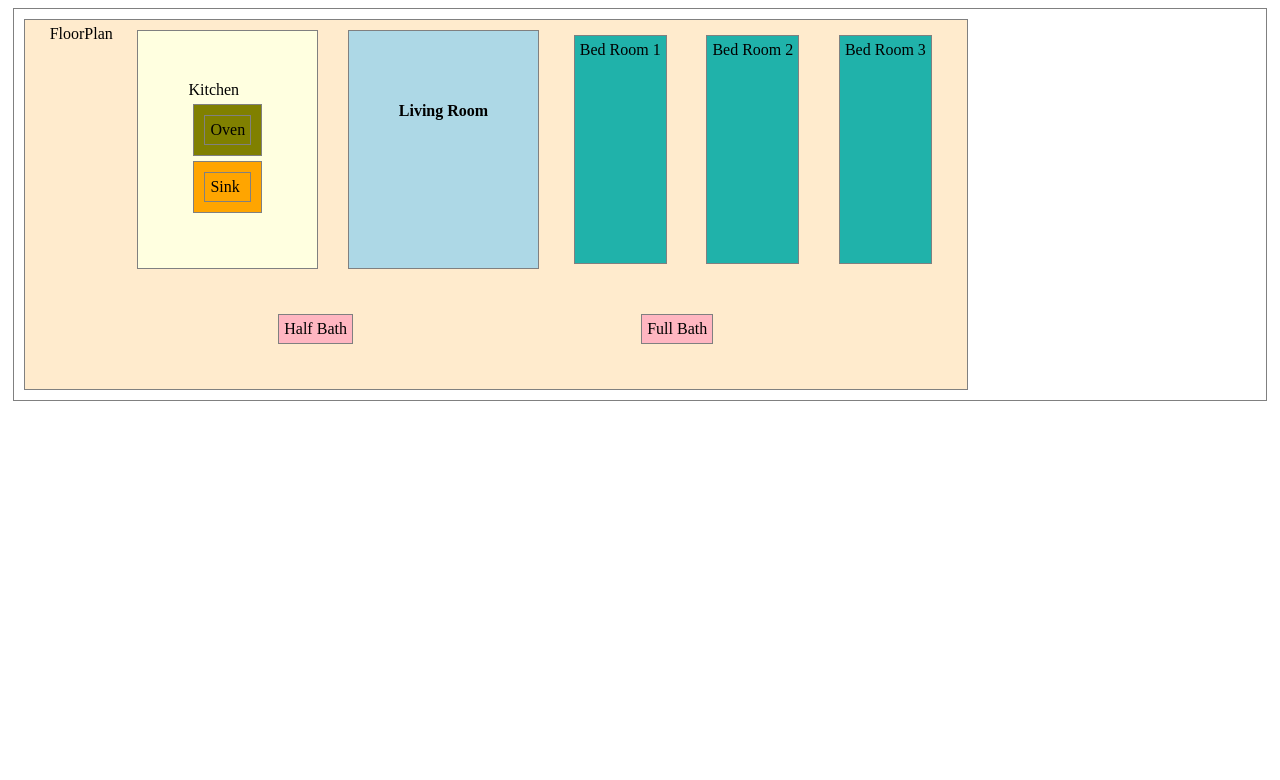
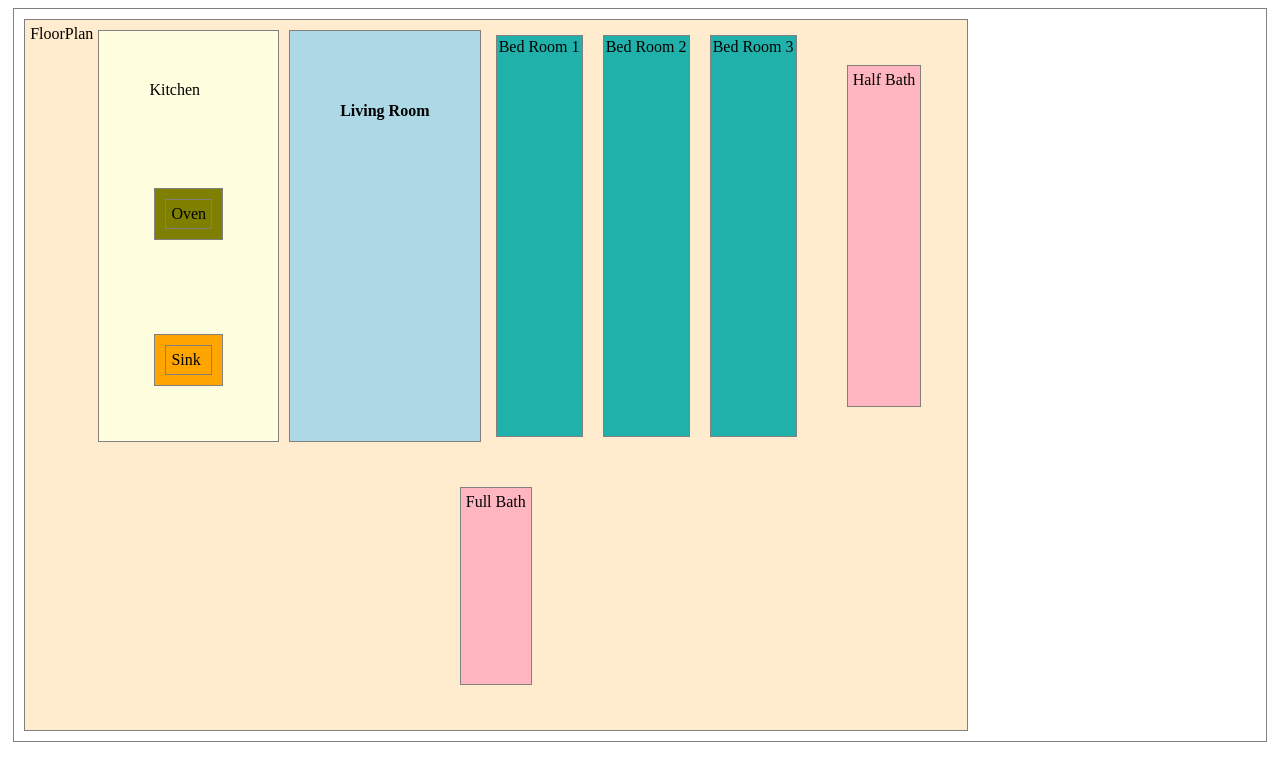
Before and after one commit to CCMatson/react-floorplan-lab, a React (Create React App) app: page / in a window 1280 px wide. Shown: the top 780 px of the page. Built offline with nearby package versions, Linux system fonts and the light colour scheme.

Commit message:
adding css

```diff
--- a/src/App.css
+++ b/src/App.css
@@ -8,7 +8,8 @@
   flex-direction: row;
   flex-wrap: wrap;
   justify-content: space-evenly;
-  width: 75%;;
+  width: 75%;
+  height: 700px;
 }
 
 .living-room{
@@ -19,11 +20,15 @@
 .kitchen{
   background-color: lightyellow;
   padding: 50px;
+  display: flex;
+  flex-direction: column;
+  justify-content: space-between;
 }
 
 .oven {
   background-color: olive;
 }
+
 
 .sink {
   background-color: orange;
@@ -32,6 +37,7 @@
 .bedroom{
   background-color: lightseagreen;
   margin: 10px;
+  padding: 2px;
 }
 
 .bath{
```
